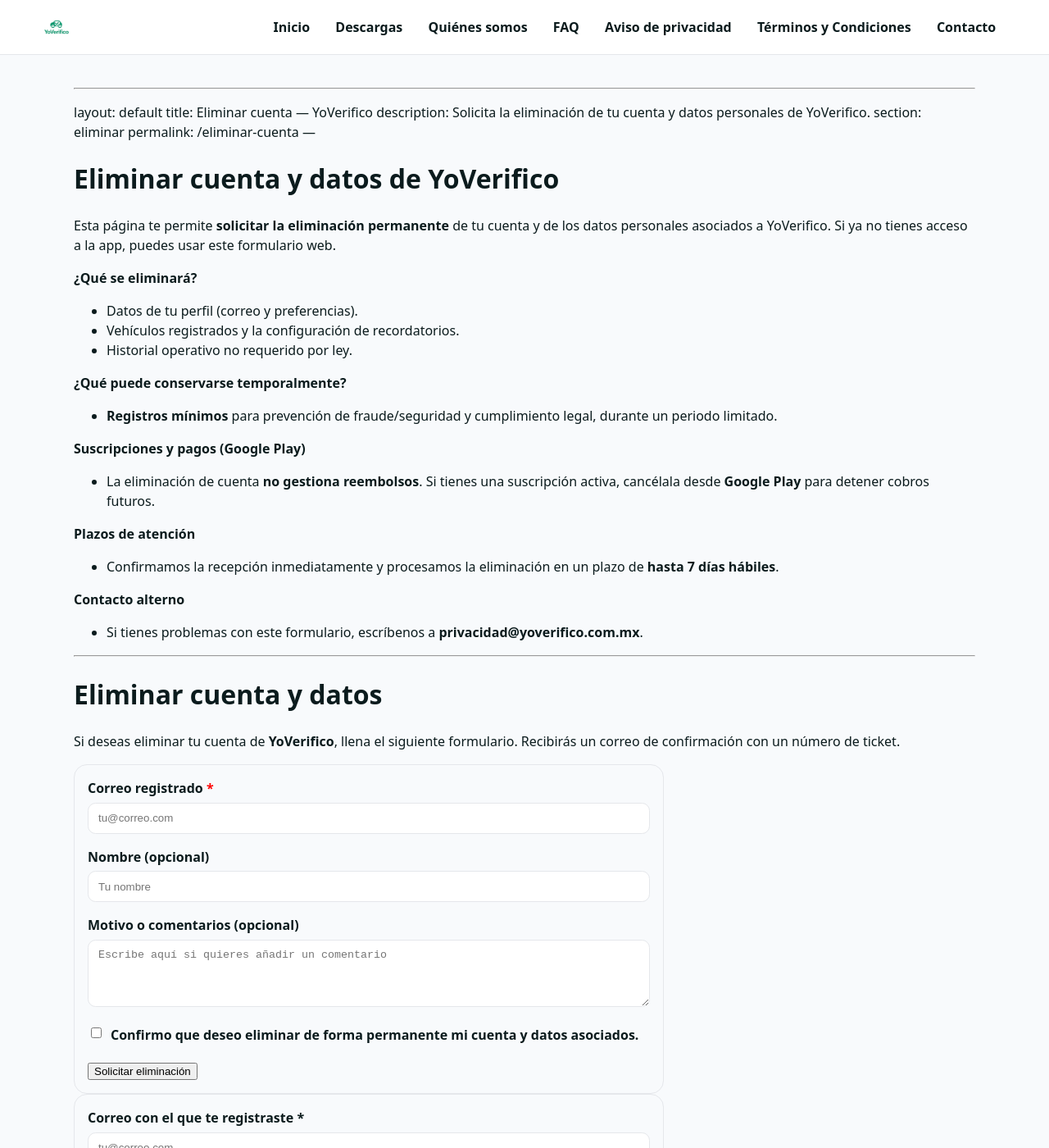
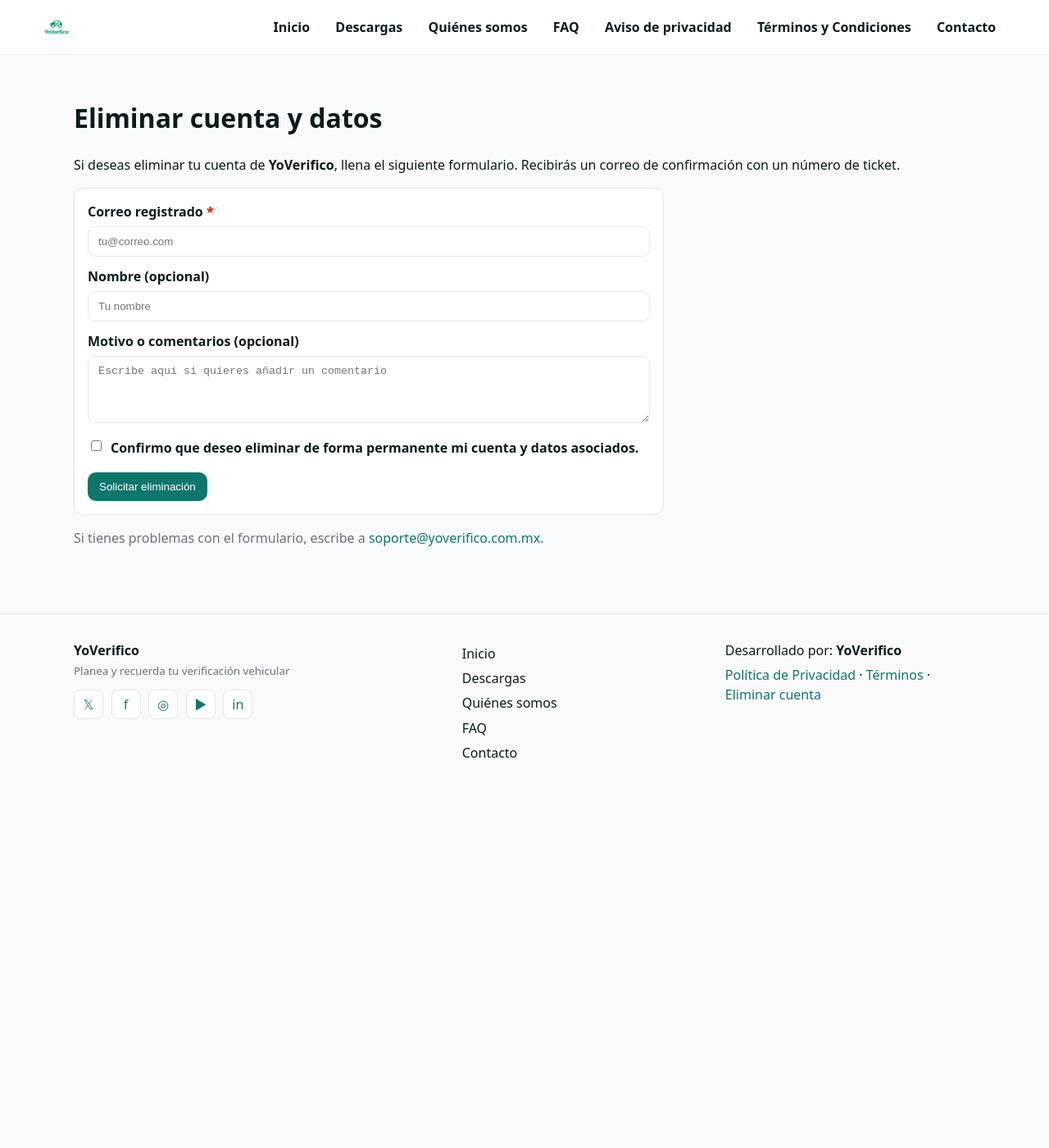
Before and after one commit to JAntonioGL/JAntonioGL.github.io, a Jekyll site: the page built from eliminar-cuenta.md, in a window 1280 px wide and 1400 px high. Shown: the whole window at 82% size. Built offline with Jekyll 4.4.1, drawn with Linux system fonts in a browser that asks for light colours; our own code applies the rules of GitHub Pages for plain Markdown files; some of the changed text lies outside the part shown.

Commit message:
PAGINA V2.14 con ELIMINAR

```diff
--- a/assets/js/eliminar.js
+++ b/assets/js/eliminar.js
@@ -3,64 +3,80 @@
 const EMAILJS_TEMPLATE_ID = "template_879jufv";
 const EMAILJS_PUBLIC_KEY = "BbD68xU7dIdPr-Ruu";
 
-(function(){
-  if(!window.emailjs){
-    const s = document.createElement('script');
-    s.src = 'https://cdn.jsdelivr.net/npm/emailjs-com@3/dist/email.min.js';
-    s.defer = true;
-    s.onload = () => emailjs.init(EMAILJS_PUBLIC_KEY);
-    document.head.appendChild(s);
-  } else {
-    emailjs.init(EMAILJS_PUBLIC_KEY);
-  }
-})();
-
-function genTicket(){
-  const d = new Date();
-  const pad = n => String(n).padStart(2,'0');
-  return `YV-${d.getFullYear()}${pad(d.getMonth()+1)}${pad(d.getDate())}-${pad(d.getHours())}${pad(d.getMinutes())}${pad(d.getSeconds())}-${Math.random().toString(36).slice(2,5).toUpperCase()}`;
+function setEstado(msg, ok){
+const el = document.getElementById('estado');
+if(!el) return;
+el.textContent = msg || '';
+el.style.color = ok ? '#0f766e' : '#b91c1c';
 }
 
-function setEstado(msg, ok){
-  const estado = document.getElementById('estado');
-  if(!estado) return;
-  estado.textContent = msg || '';
-  estado.style.color = ok ? '#0f766e' : '#b91c1c';
+
+function disableForm(disabled){
+const btn = document.getElementById('btnEnviar');
+if(btn) btn.disabled = disabled;
 }
+
 
 window.addEventListener('DOMContentLoaded', () => {
 const form = document.getElementById('formEliminar');
 if(!form) return;
 
+
 form.addEventListener('submit', async (e) => {
 e.preventDefault();
 
+
+// Honeypot
 if(document.getElementById('empresa').value.trim() !== ''){
 setEstado('Error de validación.', false);
 return;
 }
-    if(!document.getElementById('email').value || !document.getElementById('consent').checked){
+
+
+const email = document.getElementById('email').value.trim();
+const consent = document.getElementById('consent').checked;
+if(!email || !consent){
 setEstado('Completa los campos obligatorios.', false);
 return;
 }
 
+
 const data = {
-      email: document.getElementById('email').value.trim(),
-      nombre: document.getElementById('nombre').value.trim(),
-      motivo: document.getElementById('motivo').value.trim(),
+email,
+nombre: (document.getElementById('nombre').value || '').trim(),
+motivo: (document.getElementById('motivo').value || '').trim(),
 consent: 'Sí',
 ticket: genTicket(),
 user_agent: navigator.userAgent,
 page_url: location.href,
 };
 
+
+disableForm(true);
+setEstado('Enviando solicitud…', true);
+
+
 try {
-      await emailjs.send(EMAILJS_SERVICE_ID, EMAILJS_TEMPLATE_ACK, data);
+// Espera SDK
+const ensure = () => new Promise(res => {
+if(window.emailjs) return res();
+const i = setInterval(() => { if(window.emailjs){ clearInterval(i); res(); } }, 100);
+});
+await ensure();
+
+
+const resp = await emailjs.send(EMAILJS_SERVICE_ID, EMAILJS_TEMPLATE_ID, data);
+if(resp && (resp.status === 200 || resp.text === 'OK')){
 setEstado(`Solicitud enviada. Ticket: ${data.ticket}`, true);
 form.reset();
-    } catch (err) {
+} else {
+throw new Error('No se pudo enviar.');
+}
+} catch (err){
 console.error(err);
 setEstado('No se pudo enviar la solicitud. Intenta de nuevo.', false);
+} finally {
+disableForm(false);
 }
 });
 });
--- a/eliminar-cuenta.md
+++ b/eliminar-cuenta.md
@@ -1,4 +1,3 @@
-
 ---
 layout: default
 title: Eliminar cuenta — YoVerifico
@@ -7,118 +6,66 @@
 permalink: /eliminar-cuenta
 ---
 
-# Eliminar cuenta y datos de YoVerifico
 
-Esta página te permite **solicitar la eliminación permanente** de tu cuenta y de los datos personales asociados a YoVerifico. Si ya no tienes acceso a la app, puedes usar este formulario web.
+# Eliminar cuenta y datos
+Si deseas eliminar tu cuenta de **YoVerifico**, llena el siguiente formulario. Recibirás un correo de confirmación con un número de ticket.
 
-**¿Qué se eliminará?**
-- Datos de tu perfil (correo y preferencias).
-- Vehículos registrados y la configuración de recordatorios.
-- Historial operativo no requerido por ley.
-
-**¿Qué puede conservarse temporalmente?**
-- **Registros mínimos** para prevención de fraude/seguridad y cumplimiento legal, durante un periodo limitado.
-
-**Suscripciones y pagos (Google Play)**
-- La eliminación de cuenta **no gestiona reembolsos**. Si tienes una suscripción activa, cancélala desde **Google Play** para detener cobros futuros.
-
-**Plazos de atención**
-- Confirmamos la recepción inmediatamente y procesamos la eliminación en un plazo de **hasta 7 días hábiles**.
-
-**Contacto alterno**
-- Si tienes problemas con este formulario, escríbenos a **privacidad@yoverifico.com.mx**.
-
----
-
-<h1>Eliminar cuenta y datos</h1>
-<p>
-Si deseas eliminar tu cuenta de <strong>YoVerifico</strong>, llena el siguiente formulario.
-Recibirás un correo de confirmación con un número de ticket.
-</p>
 
 <form id="formEliminar" class="form-box" novalidate>
-  <div class="field">
-    <label for="email">Correo registrado <span style="color:red">*</span></label>
-    <input id="email" name="email" type="email" required placeholder="tu@correo.com" autocomplete="email" />
-  </div>
+<div class="field">
+<label for="email">Correo registrado <span style="color:red">*</span></label>
+<input id="email" name="email" type="email" required placeholder="tu@correo.com" autocomplete="email" />
+</div>
 
-  <div class="field">
-    <label for="nombre">Nombre (opcional)</label>
-    <input id="nombre" name="nombre" type="text" placeholder="Tu nombre" />
-  </div>
 
-  <div class="field">
-    <label for="motivo">Motivo o comentarios (opcional)</label>
-    <textarea id="motivo" name="motivo" rows="4" placeholder="Escribe aquí si quieres añadir un comentario"></textarea>
-  </div>
+<div class="field">
+<label for="nombre">Nombre (opcional)</label>
+<input id="nombre" name="nombre" type="text" placeholder="Tu nombre" />
+</div>
 
-  <!-- Honeypot anti-spam -->
-  <div style="display:none;">
-    <label for="empresa">Empresa</label>
-    <input id="empresa" name="empresa" type="text" />
-  </div>
 
-  <div class="field checkbox">
-    <input id="consent" name="consent" type="checkbox" required />
-    <label for="consent">Confirmo que deseo eliminar de forma permanente mi cuenta y datos asociados.</label>
-  </div>
+<div class="field">
+<label for="motivo">Motivo o comentarios (opcional)</label>
+<textarea id="motivo" name="motivo" rows="4" placeholder="Escribe aquí si quieres añadir un comentario"></textarea>
+</div>
 
-  <div class="actions">
-    <button id="btnEnviar" type="submit">Solicitar eliminación</button>
-    <span id="estado" role="status" aria-live="polite"></span>
-  </div>
-</form>
-<form id="formEliminar" class="form-box" novalidate>
-  <div class="field">
-    <label for="email">Correo con el que te registraste <span aria-hidden="true">*</span></label>
-    <input id="email" name="email" type="email" required placeholder="tu@correo.com" autocomplete="email" />
-    <small class="hint">Usa el mismo correo que utilizaste en la app.</small>
-  </div>
 
-  <div class="field">
-    <label for="nombre">Nombre (opcional)</label>
-    <input id="nombre" name="nombre" type="text" placeholder="Tu nombre" autocomplete="name" />
-  </div>
+<!-- Honeypot anti-spam -->
+<div style="display:none;" aria-hidden="true">
+<label for="empresa">Empresa</label>
+<input id="empresa" name="empresa" type="text" tabindex="-1" autocomplete="off" />
+</div>
 
-  <div class="field">
-    <label for="motivo">Motivo o comentarios (opcional)</label>
-    <textarea id="motivo" name="motivo" rows="4" placeholder="Cuéntanos si hay algo que debamos saber"></textarea>
-  </div>
 
-  <!-- Honeypot anti‑spam (no llenar) -->
-  <div class="hp" aria-hidden="true">
-    <label for="empresa">Empresa</label>
-    <input id="empresa" name="empresa" type="text" tabindex="-1" autocomplete="off" />
-  </div>
+<div class="field checkbox">
+<input id="consent" name="consent" type="checkbox" required />
+<label for="consent">Confirmo que deseo eliminar de forma permanente mi cuenta y datos asociados.</label>
+</div>
 
-  <div class="field checkbox">
-    <input id="consent" name="consent" type="checkbox" required />
-    <label for="consent">Confirmo que deseo eliminar **de forma permanente** mi cuenta y datos asociados.</label>
-  </div>
 
-  <div class="actions">
-    <button id="btnEnviar" class="button" type="submit">Solicitar eliminación</button>
-    <span id="estado" class="estado" role="status" aria-live="polite"></span>
-  </div>
-
-  <p class="legal muted">
-    Al enviar esta solicitud aceptas que verificaremos tu identidad mediante el correo indicado. Conservaremos registros mínimos necesarios por razones de seguridad y cumplimiento. Consulta la <a href="{{ "/politicas-privacidad" | relative_url }}">Política de Privacidad</a>.
-  </p>
+<div class="actions">
+<button id="btnEnviar" type="submit">Solicitar eliminación</button>
+<span id="estado" role="status" aria-live="polite"></span>
+</div>
 </form>
 
+
+<p class="muted" style="margin-top:1rem;">Si tienes problemas con el formulario, escribe a <a href="mailto:soporte@yoverifico.com.mx">soporte@yoverifico.com.mx</a>.</p>
+
+
+<!-- Carga del JS específico de esta página -->
 <script defer src="{{ "/assets/js/eliminar.js" | relative_url }}"></script>
 
+
+<!-- Estilos mínimos del formulario -->
 <style>
-.form-box{border:1px solid #e5e7eb;border-radius:1rem;padding:1rem;max-width:720px}
-.field{margin-bottom:1rem}
-.field label{display:block;font-weight:600;margin-bottom:.35rem}
-.field input[type="text"], .field input[type="email"], .field textarea{width:100%;padding:.65rem .75rem;border:1px solid #e5e7eb;border-radius:.6rem}
-.field .hint{color:#6b7280}
+.form-box{border:1px solid #e5e7eb;border-radius:12px;padding:16px;max-width:720px;background:#fff}
+.field{margin-bottom:12px}
+.field label{display:block;font-weight:600;margin-bottom:6px}
+.field input[type="text"],.field input[type="email"],.field textarea{width:100%;padding:10px 12px;border:1px solid #e5e7eb;border-radius:10px}
 .checkbox{display:flex;align-items:flex-start;gap:.5rem}
-.actions{display:flex;align-items:center;gap:1rem}
-.button{background:#0f766e;color:#fff;padding:.65rem 1rem;border-radius:.75rem;border:none;cursor:pointer}
-.button[disabled]{opacity:.6;cursor:not-allowed}
-.estado{min-height:1.25rem}
-.legal{margin-top:1rem}
-.hp{position:absolute;left:-9999px;}
+.actions{display:flex;align-items:center;gap:12px;margin-top:8px}
+#btnEnviar{background:#0f766e;color:#fff;padding:10px 14px;border-radius:10px;border:0;cursor:pointer}
+#btnEnviar[disabled]{opacity:.6;cursor:not-allowed}
+.muted{color:#6b7280}
 </style>
```
Lines whose indentation alone changed are shown as unchanged.
